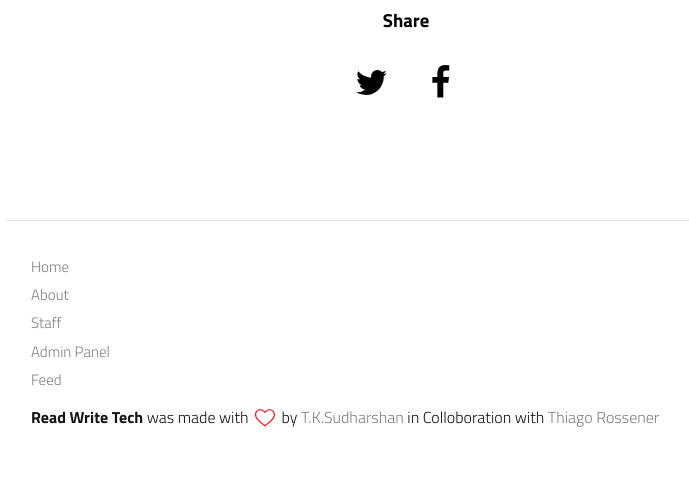
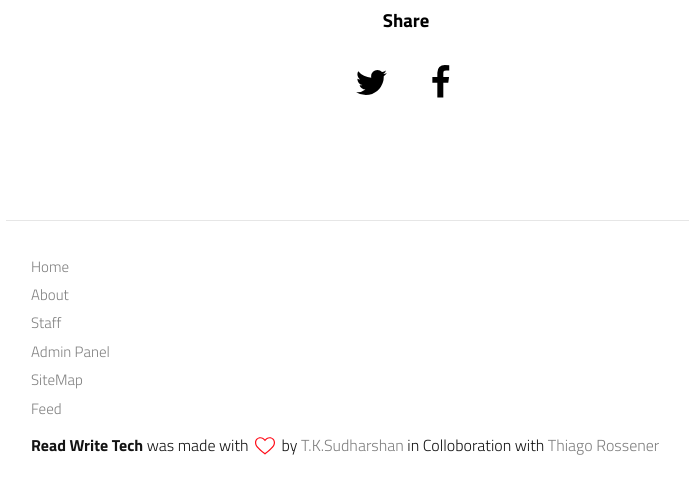
Before and after one commit to tks18/abandoned-read-write-tech, a Jekyll site: the page built from _posts/2019-08-30-welcome-to-readwritetech.md, in a window 1280 px wide and 1359 px high. Shown: the part 865-1359 px from the top of the window, without its empty margins (234-923 px from the left). Built offline with Jekyll 4.4.1, drawn with Linux system fonts in a browser that asks for light colours; a script that is not in the unit is left out.

Commit message:
Added Auto Tranformations to Images

```diff
--- a/_includes/links.html
+++ b/_includes/links.html
@@ -16,6 +16,10 @@
   {% endif %}
   <li>
     <a href="{{ site.url }}{{site.baseurl}}/admin/">Admin Panel</a>
+  </li>
+  <li>
+    <a href="{{ site.url }}{{site.baseurl}}/sitemap.xml">SiteMap</a>
+  </li>
   <li>
     <a class="feed" href="{{ site.url }}{{site.baseurl}}/feed.xml" title="Atom/RSS feed">Feed</a>
   </li>
--- a/_includes/modal.html
+++ b/_includes/modal.html
@@ -16,7 +16,7 @@
                         <a href="{{ post.url | prepend: site.baseurl }}">
                             <figure>
                                 {% if post.image %}
-                                  <img src="https://res.cloudinary.com/read-write-tech/image/upload/c_scale,h_200,w_380/{{ post.image }}.webp">
+                                  <img src="https://res.cloudinary.com/read-write-tech/image/upload/c_scale,h_520,w_988/{{ post.image }}.webp">
                                 {% else %}
                                   <img src="/assets/img/off.jpg">
                                 {% endif %}
--- a/_includes/recommendation.html
+++ b/_includes/recommendation.html
@@ -13,7 +13,7 @@
     <a href="{{ recommendation.url | prepend: site.baseurl }}" class="post-preview">
         <div class="image">
             {% if recommendation.image %}
-                <img src="https://res.cloudinary.com/read-write-tech/image/upload/c_scale,h_200,w_380/{{ recommendation.image }}.webp">
+                <img src="https://res.cloudinary.com/read-write-tech/image/upload/c_scale,h_520,w_988/{{ recommendation.image }}.webp">
             {% else %}
                 <img src="/assets/img/off.png">
             {% endif %}
--- a/_layouts/category.html
+++ b/_layouts/category.html
@@ -18,7 +18,7 @@
                                             {% include new-post-tag.html date=post.date %}
                                             <a href="{{ post.url | prepend: site.baseurl }}" {%if isnewpost %}class="new-post"{% endif %}>
                                                 {% if post.image %}
-                                                  <img src="/assets/img/placeholder.png" width="100%" data-url="https://res.cloudinary.com/read-write-tech/image/upload/c_scale,h_200,w_380/{{ post.image }}.webp" class="preload">
+                                                  <img src="/assets/img/placeholder.png" width="100%" data-url="https://res.cloudinary.com/read-write-tech/image/upload/c_scale,h_520,w_988/{{ post.image }}.webp" class="preload">
                                                 {% else %}
                                                   <img src="/assets/img/placeholder.png" width="100%" data-url="/assets/img/off.jpg" class="preload">
                                                 {% endif %}
--- a/_layouts/post.html
+++ b/_layouts/post.html
@@ -38,11 +38,11 @@
                     <ul>
                         {% assign next_posts = site.posts | where_exp:"post","post.is_generated != true" | where_exp:"post","post.path != page.path" %}
                         {% assign shuffled_array = next_posts | shuffle %}
-                        {% for post in shuffled_array limit:3 %}
+                        {% for post in shuffled_array limit:5 %}
                             <li>
                                 <a href="{{ post.url | prepend: site.baseurl }}">
                                     {% if post.image %}
-                                      <img src=" https://res.cloudinary.com/read-write-tech/image/upload/c_scale,h_200,w_380/{{ post.image }}.webp">
+                                      <img src=" https://res.cloudinary.com/read-write-tech/image/upload/c_scale,h_520,w_988/{{ post.image }}.webp">
                                     {% else %}
                                       <img src="/assets/img/off.jpg">
                                     {% endif %}
--- a/index.html
+++ b/index.html
@@ -18,7 +18,7 @@ layout: main
     {% if site.show_hero %}
         <!-- Hero -->
         {% assign featured = posts.first %}
-        <section class="hero" style="background-image: url(https://res.cloudinary.com/read-write-tech/image/upload/{{ featured.image }}.webp)">
+        <section class="hero" style="background-image: url(https://res.cloudinary.com/read-write-tech/image/upload/c_scale,h_1080,w_1920/{{ featured.image }}.webp)">
             <div class="pixels"></div>
             <div class="gradient"></div>
             <div class="content">
@@ -47,7 +47,7 @@ layout: main
                     <div class="cover">
                         <a href="{{ post.url | prepend: site.baseurl }}" {%if isnewpost %}class="new-post"{% endif %}>
                             {% if post.image %}
-                                <img src="https://res.cloudinary.com/read-write-tech/image/upload/c_scale,h_200,w_380/{{ post.image }}.webp" class="preload">
+                                <img src="https://res.cloudinary.com/read-write-tech/image/upload/c_scale,h_520,w_988/{{ post.image }}.webp" class="preload">
                             {% else %}
                                 <img src="/assets/img/off.jpg" class="preload">
                             {% endif %}
@@ -134,7 +134,7 @@ layout: main
                 "name": "{{ post.title }}",
                 "headline": "{{ post.subtitle }}",
                 "description": "{{ post.description }}",
-                "image": "https://res.cloudinary.com/read-write-tech/image/upload/{{ post.image }}.webp",
+                "image": "https://res.cloudinary.com/read-write-tech/image/upload/c_scale,h_1080,w_1920/{{ post.image }}.webp",
                 "url": "{{ post.url | prepend: site.baseurl | prepend: site.url }}",
                 "inLanguage": "{{ site.language }}",
                 "dateCreated": "{{ post.date | date: '%Y-%m-%d/' }}",
```
